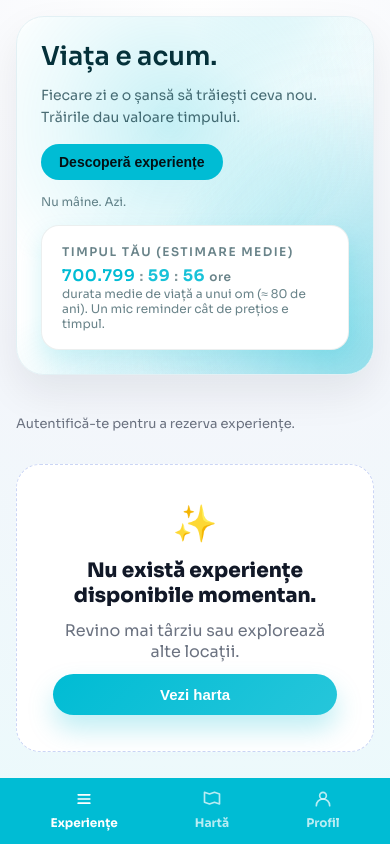
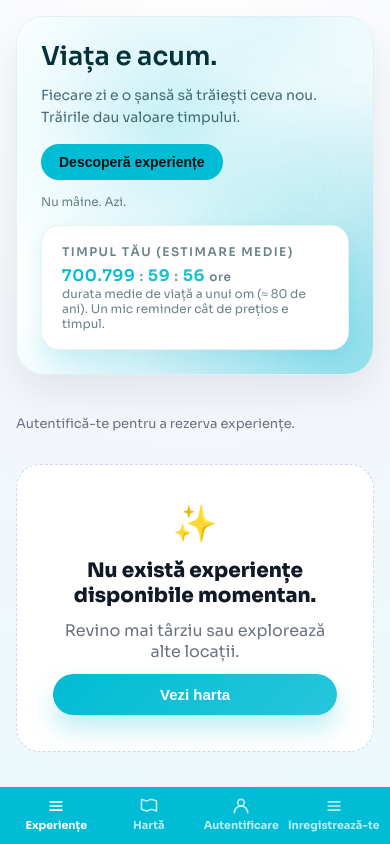
Before and after one commit to gabrielivadariu/livadai-web, a Next.js app: page /experiences in a window 390 px wide. Built offline with nearby package versions, Linux system fonts and the light colour scheme; no server answers.

Commit message:
feat(web): expand mobile nav for desktop feature parity

```diff
--- a/app/globals.css
+++ b/app/globals.css
@@ -114,24 +114,58 @@ a {
   background: var(--primary);
   border-top: 1px solid rgba(var(--brand-rgb), 0.6);
   display: flex;
-  justify-content: space-around;
+  justify-content: space-between;
   align-items: center;
-  padding: 10px 12px calc(14px + env(safe-area-inset-bottom));
+  padding: 8px 10px calc(12px + env(safe-area-inset-bottom));
   z-index: 10;
 }
 
 .tab-item {
   color: rgba(255, 255, 255, 0.72);
-  font-size: 12px;
+  font-size: 11px;
   font-weight: 700;
   display: flex;
   flex-direction: column;
   align-items: center;
-  gap: 6px;
+  justify-content: center;
+  gap: 4px;
+  flex: 1;
+  min-width: 0;
+  line-height: 1.05;
 }
 
 .tab-item.active {
   color: #fff;
+}
+
+.tab-icon-wrap {
+  position: relative;
+  display: grid;
+  place-items: center;
+}
+
+.tab-item-label {
+  white-space: nowrap;
+  overflow: hidden;
+  text-overflow: ellipsis;
+  max-width: 100%;
+}
+
+.tab-item-badge {
+  position: absolute;
+  top: -6px;
+  right: -10px;
+  min-width: 16px;
+  height: 16px;
+  border-radius: 999px;
+  background: #ef4444;
+  color: #fff;
+  font-size: 9px;
+  font-weight: 700;
+  display: grid;
+  place-items: center;
+  padding: 0 4px;
+  border: 1.5px solid #fff;
 }
 
 .top-nav {
--- a/components/bottom-nav.tsx
+++ b/components/bottom-nav.tsx
@@ -1,12 +1,17 @@
 "use client";
 
 import Link from "next/link";
+import { useEffect, useMemo, useState } from "react";
+import { useAuth } from "@/context/auth-context";
+import { apiGet } from "@/lib/api";
 import { useT } from "@/lib/i18n";
 
 type NavItem = {
   href: string;
   labelKey: string;
   icon: React.ReactNode;
+  badge?: number;
+  match?: (pathname: string | null) => boolean;
 };
 
 const IconList = () => (
@@ -28,22 +33,150 @@ const IconProfile = () => (
   </svg>
 );
 
-const items: NavItem[] = [
-  { href: "/experiences", labelKey: "bottom_experiences", icon: <IconList /> },
-  { href: "/map", labelKey: "bottom_map", icon: <IconMap /> },
-  { href: "/profile", labelKey: "bottom_profile", icon: <IconProfile /> },
-];
+const IconMessage = () => (
+  <svg width="20" height="20" viewBox="0 0 24 24" fill="none">
+    <path d="M4 5.5h16v9H8l-4 4V5.5z" stroke="currentColor" strokeWidth="1.8" strokeLinejoin="round" />
+  </svg>
+);
+
+const IconBell = () => (
+  <svg width="20" height="20" viewBox="0 0 24 24" fill="none">
+    <path
+      d="M12 4a6 6 0 00-6 6v3.5l-1.5 2.5h15L18 13.5V10a6 6 0 00-6-6z"
+      stroke="currentColor"
+      strokeWidth="1.8"
+      strokeLinejoin="round"
+    />
+    <path d="M9 19a3 3 0 006 0" stroke="currentColor" strokeWidth="1.8" strokeLinecap="round" />
+  </svg>
+);
+
+const IconMenu = () => (
+  <svg width="20" height="20" viewBox="0 0 24 24" fill="none">
+    <path d="M5 7h14M5 12h14M5 17h14" stroke="currentColor" strokeWidth="2" strokeLinecap="round" />
+  </svg>
+);
 
 export default function BottomNav({ pathname }: { pathname: string | null }) {
   const t = useT();
+  const { user } = useAuth();
+  const [unreadCount, setUnreadCount] = useState(0);
+  const [unreadMessages, setUnreadMessages] = useState(0);
+
+  useEffect(() => {
+    let active = true;
+    const loadUnread = async () => {
+      if (!user) {
+        if (active) {
+          setUnreadCount(0);
+          setUnreadMessages(0);
+        }
+        return;
+      }
+      try {
+        const notificationsData = await apiGet<{ count?: number }>("/notifications/unread-count");
+        const messagesData = await apiGet<{ count?: number }>("/messages/unread-count");
+        if (!active) return;
+        setUnreadCount(Number(notificationsData?.count || 0));
+        setUnreadMessages(Number(messagesData?.count || 0));
+      } catch {
+        if (!active) return;
+        setUnreadCount(0);
+        setUnreadMessages(0);
+      }
+    };
+    loadUnread();
+    const interval = window.setInterval(loadUnread, 15000);
+    return () => {
+      active = false;
+      window.clearInterval(interval);
+    };
+  }, [user]);
+
+  const items = useMemo<NavItem[]>(() => {
+    if (!user) {
+      return [
+        {
+          href: "/experiences",
+          labelKey: "bottom_experiences",
+          icon: <IconList />,
+          match: (path) => Boolean(path?.startsWith("/experiences")),
+        },
+        {
+          href: "/map",
+          labelKey: "bottom_map",
+          icon: <IconMap />,
+          match: (path) => Boolean(path?.startsWith("/map")),
+        },
+        {
+          href: "/login",
+          labelKey: "login_button",
+          icon: <IconProfile />,
+          match: (path) => path === "/login",
+        },
+        {
+          href: "/register",
+          labelKey: "login_register",
+          icon: <IconMenu />,
+          match: (path) => path === "/register",
+        },
+      ];
+    }
+    return [
+      {
+        href: "/experiences",
+        labelKey: "bottom_experiences",
+        icon: <IconList />,
+        match: (path) => Boolean(path?.startsWith("/experiences")),
+      },
+      {
+        href: "/map",
+        labelKey: "bottom_map",
+        icon: <IconMap />,
+        match: (path) => Boolean(path?.startsWith("/map")),
+      },
+      {
+        href: "/messages",
+        labelKey: "nav_messages",
+        icon: <IconMessage />,
+        badge: unreadMessages,
+        match: (path) => Boolean(path?.startsWith("/messages")),
+      },
+      {
+        href: "/notifications",
+        labelKey: "nav_notifications",
+        icon: <IconBell />,
+        badge: unreadCount,
+        match: (path) => Boolean(path?.startsWith("/notifications")),
+      },
+      {
+        href: "/menu",
+        labelKey: "nav_menu",
+        icon: <IconMenu />,
+        match: (path) =>
+          Boolean(
+            path?.startsWith("/menu") ||
+              path?.startsWith("/profile") ||
+              path?.startsWith("/settings") ||
+              path?.startsWith("/host")
+          ),
+      },
+    ];
+  }, [unreadCount, unreadMessages, user]);
+
   return (
     <nav className="tab-bar">
       {items.map((item) => {
-        const active = pathname === item.href;
+        const active = item.match ? item.match(pathname) : pathname === item.href;
         return (
           <Link key={item.href} href={item.href} className={`tab-item ${active ? "active" : ""}`}>
-            {item.icon}
-            <span>{t(item.labelKey)}</span>
+            <span className="tab-icon-wrap">
+              {item.icon}
+              {item.badge && item.badge > 0 ? (
+                <span className="tab-item-badge">{item.badge > 99 ? "99+" : item.badge}</span>
+              ) : null}
+            </span>
+            <span className="tab-item-label">{t(item.labelKey)}</span>
           </Link>
         );
       })}
```
